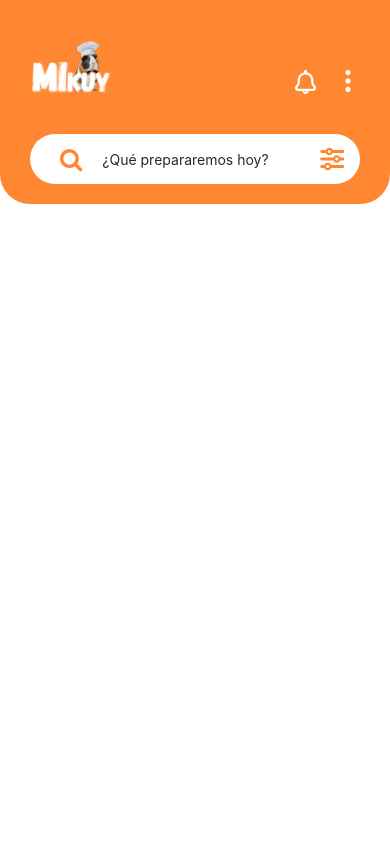
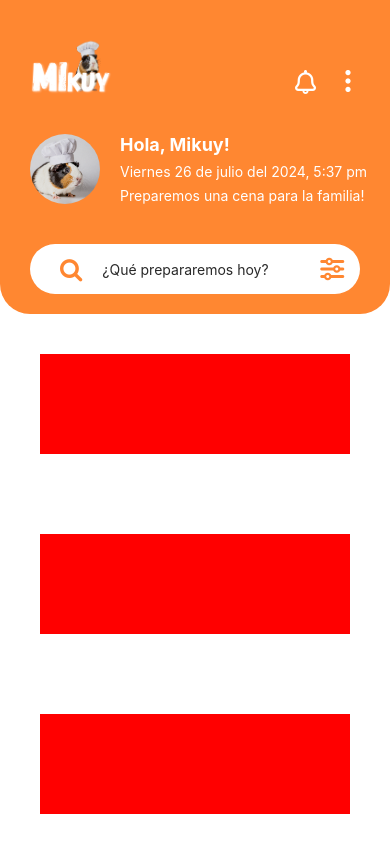
Before and after one commit to JoshuaPariona/Mikuy, a React Native app: screen / in a window 390 px wide. Built offline with nearby package versions, Linux system fonts and the light colour scheme.

Commit message:
Test: ScroolView for the appBar testing

```diff
--- a/App.js
+++ b/App.js
@@ -1,11 +1,46 @@
 import { StatusBar } from "expo-status-bar";
-import { StyleSheet, Text, View } from "react-native";
+import { ScrollView, StyleSheet, View } from "react-native";
 import AppBar from "./src/components/AppBar";
+import React, { useState } from "react";
 
 export default function App() {
+  const [isAtTop, setIsAtTop] = useState(true);
+
+  const handleScroll = (event) => {
+    const offsetY = event.nativeEvent.contentOffset.y;
+    if (offsetY <= 0) {
+      if (isAtTop == false) {
+        console.log("scrollTop");
+        setIsAtTop(true);
+      }
+    } else {
+      if (isAtTop == true) {
+        console.log("scrollDown");
+        setIsAtTop(false);
+      }
+    }
+  };
+
   return (
     <View style={styles.container}>
-      <AppBar/>
+      <AppBar isAtTop={isAtTop} />
+      <ScrollView
+        style={{ flex: 1, zIndex: -1 }}
+        keyboardDismissMode="on-drag"
+        //showsVerticalScrollIndicator={false}
+        scrollEventThrottle={16}
+        onScroll={handleScroll}
+      >
+        <View style={styles.box}></View>
+        <View style={styles.box}></View>
+        <View style={styles.box}></View>
+        <View style={styles.box}></View>
+        <View style={styles.box}></View>
+        <View style={styles.box}></View>
+        <View style={styles.box}></View>
+        <View style={styles.box}></View>
+        <View style={styles.box}></View>
+      </ScrollView>
       <StatusBar style="auto" />
     </View>
   );
@@ -13,6 +48,12 @@ export default function App() {
 
 const styles = StyleSheet.create({
   container: {
+    flex: 1,
     backgroundColor: "#fff",
   },
+  box: {
+    margin: 40,
+    height: 100,
+    backgroundColor: "red",
+  },
 });
```
